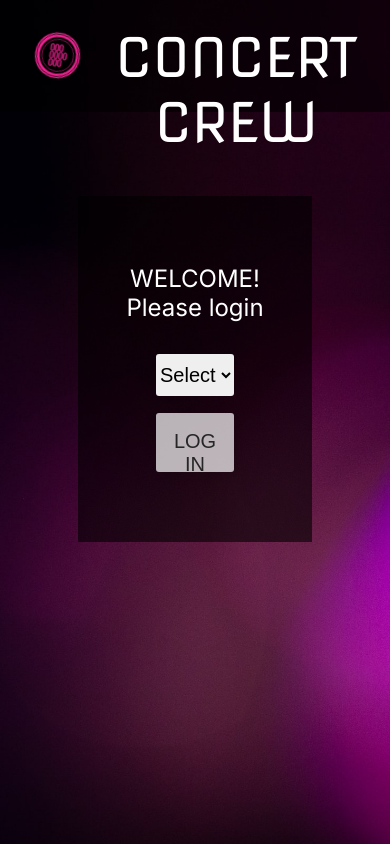
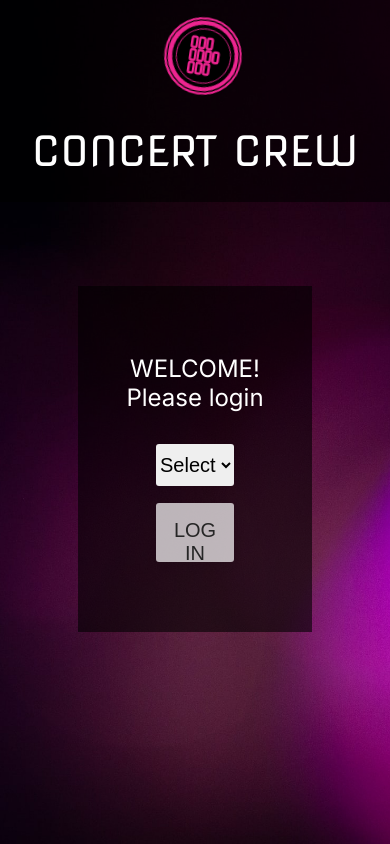
Before and after one commit to concert-crew/client, a React (Create React App) app: page / in a window 390 px wide. Built offline with nearby package versions, Linux system fonts and the light colour scheme.

Commit message:
Responsive styling for header

```diff
--- a/src/components/Header/Header.css
+++ b/src/components/Header/Header.css
@@ -1,14 +1,7 @@
 .header {
-    display: flex;
-    flex-direction: row;
-    align-items: center;
-    justify-content: center;
-    height: 7rem;
     position: sticky; top: 0;
     background: rgba(0, 0, 0, .6);
     font-family: 'Nova Square', cursive;
-    font-size: 1.7rem;
-    display: flex;
     overflow: none;
     z-index: 3;
 }
@@ -29,10 +22,7 @@
     margin-left:1rem;
 }
 
-h1 {
-    font-weight: 200;
-    margin: 3vh 1vw;
-}
+
 
 .logout-btn,
 .view-friends-btn,
@@ -59,3 +49,50 @@ h1 {
     margin: 1rem;
     justify-content: flex-end;
 }
+
+/* mobile */
+@media (min-width: 320px) and (max-width: 989px) {
+    h1 {
+        font-weight: 200;
+        margin: 3vh 1vw;
+    }
+
+    .header {
+        font-size: 1.3rem;
+    }
+
+    .h1-wrapper{
+        display: flex;
+        height: 100%;
+        width: 100%;
+        align-items: center;
+        flex-direction: column;
+        margin-left: 0;
+    }
+  }
+  /* ipad and laptops  */
+  @media (min-width: 990px) {
+    h1 {
+        font-weight: 200;
+        margin: 3vh 1vw;
+    }
+
+    .header {
+        display: flex;
+        flex-direction: row;
+        align-items: center;
+        justify-content: center;
+        height: 7rem;
+        font-size: 1.7rem;
+        display: flex;
+        overflow: none;
+        z-index: 3;
+    }
+
+    .h1-wrapper{
+        display: flex;
+        height: 100%;
+        width: 100%;
+        margin-left:1rem;
+    }
+  }
--- a/src/components/SpinLogo/SpinLogo.css
+++ b/src/components/SpinLogo/SpinLogo.css
@@ -26,8 +26,8 @@
 }
 
 .pinkLogo{
-    height: 70%;
-    width: 70%;
+    height: 5rem;
+    width: 5rem;
     /* position: absolute; */
     cursor: pointer;
     margin-left: 1rem;
```
